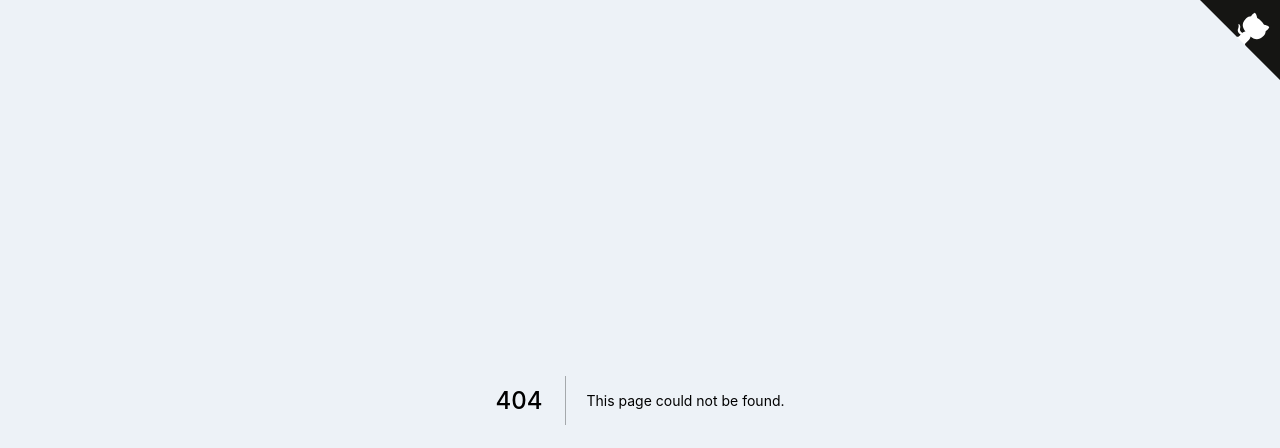
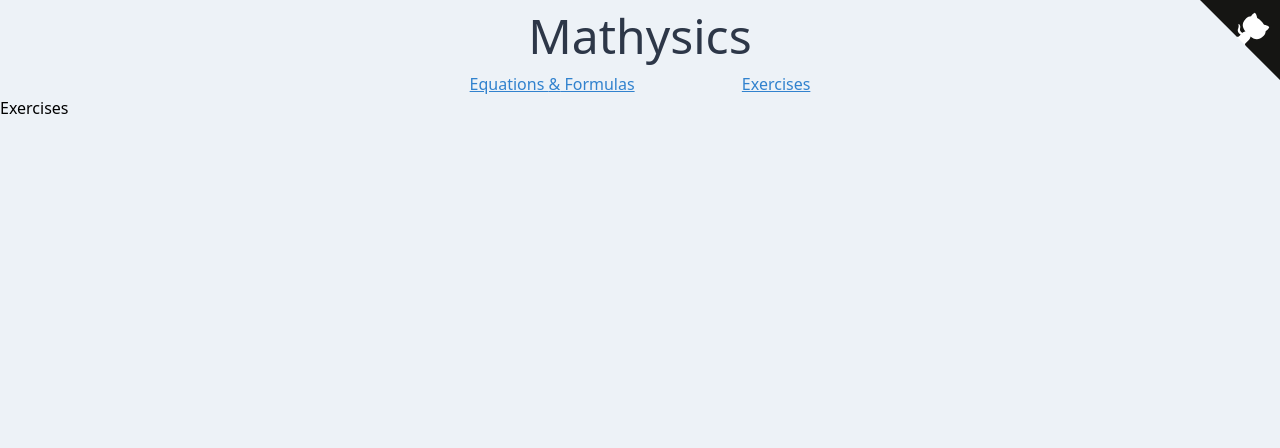
Before and after one commit to albizures/mathysics, a Next.js app: page /exercises in a window 1280 px wide. Before the commit this address had no page. Shown: the top 448 px of the page. Built offline with nearby package versions, Linux system fonts and the light colour scheme.

Commit message:
feat(layout): create Header and navigation to exercises

```diff
--- a/src/components/Layout.tsx
+++ b/src/components/Layout.tsx
@@ -1,5 +1,6 @@
 import React from 'react';
 import Head from 'next/head';
+import Anchor from './Anchor';
 
 const Layout: React.FC = (props) => {
 	const { children } = props;
@@ -45,6 +46,14 @@ const Layout: React.FC = (props) => {
 				</svg>
 			</a>
 
+			<div>
+				<h1 className="text-5xl text-center text-gray-800">Mathysics</h1>
+				<div className="flex justify-around md:max-w-md mx-auto">
+					<Anchor href="/">Equations {'&'} Formulas</Anchor>
+					<Anchor href="/exercises">Exercises</Anchor>
+				</div>
+			</div>
+
 			{children}
 		</>
 	);
--- /dev/null
+++ b/src/pages/exercises.tsx
@@ -0,0 +1,7 @@
+import React from 'react';
+
+const Exercises = () => {
+	return <h2>Exercises</h2>;
+};
+
+export default Exercises;
--- a/src/pages/index.tsx
+++ b/src/pages/index.tsx
@@ -47,7 +47,7 @@ const Index = () => {
 	}, [search]);
 
 	return (
-		<div className="mt-10">
+		<div className="mt-6">
 			<div className="container px-6 mx-auto md:max-w-md">
 				<label htmlFor="search" className="sr-only">
 					Search:{' '}
@@ -73,11 +73,14 @@ const Index = () => {
 					</div>
 				</div>
 			</div>
-			<div className="px-2">
+			<div className="px-2 md:max-w-4xl mx-auto">
 				<div className="flex flex-wrap -mx-2">
 					{equations.map((equation) => {
 						return (
-							<div className="w-1/4 px-2" key={equation.name}>
+							<div
+								className="w-full sm:w-1/2 md:w-1/4 px-2"
+								key={equation.name}
+							>
 								<div
 									className={`rounded-sm bg-white shadow p-3 mt-4 text-center`}
 								>
```
